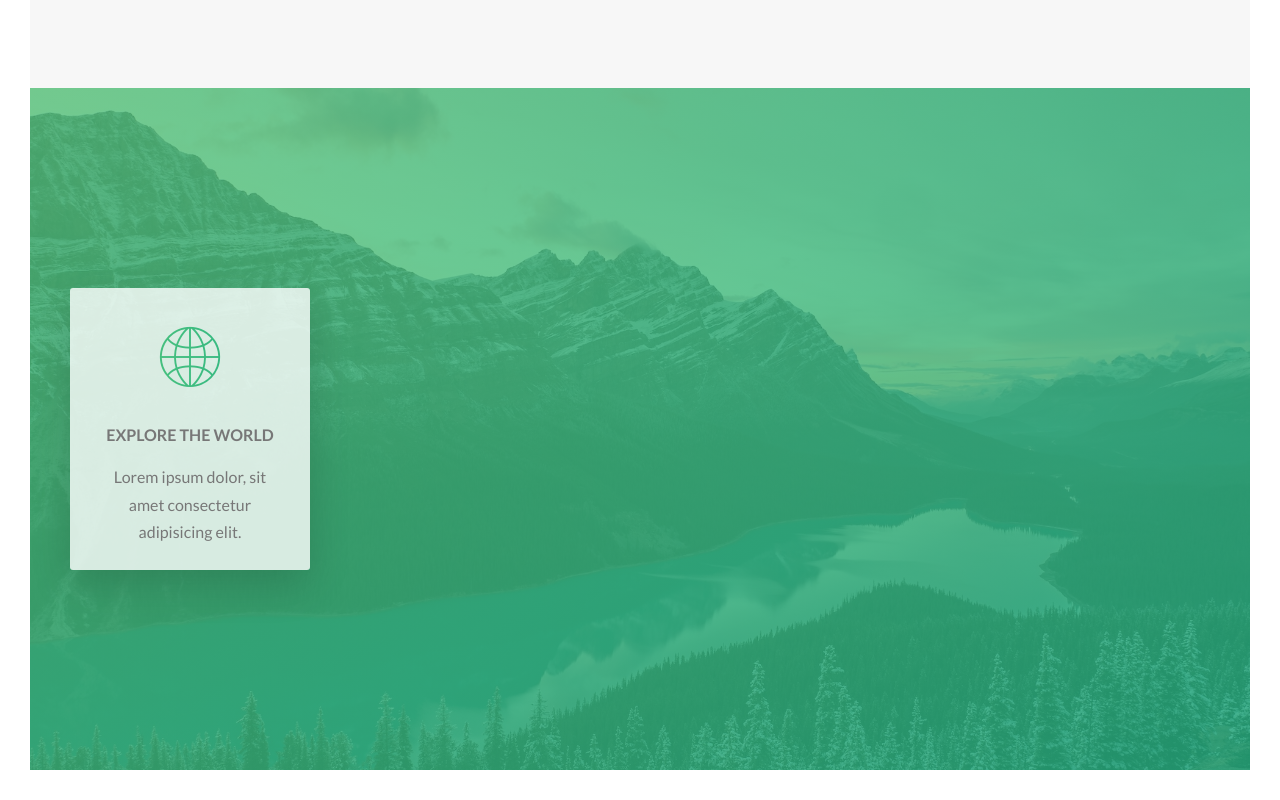
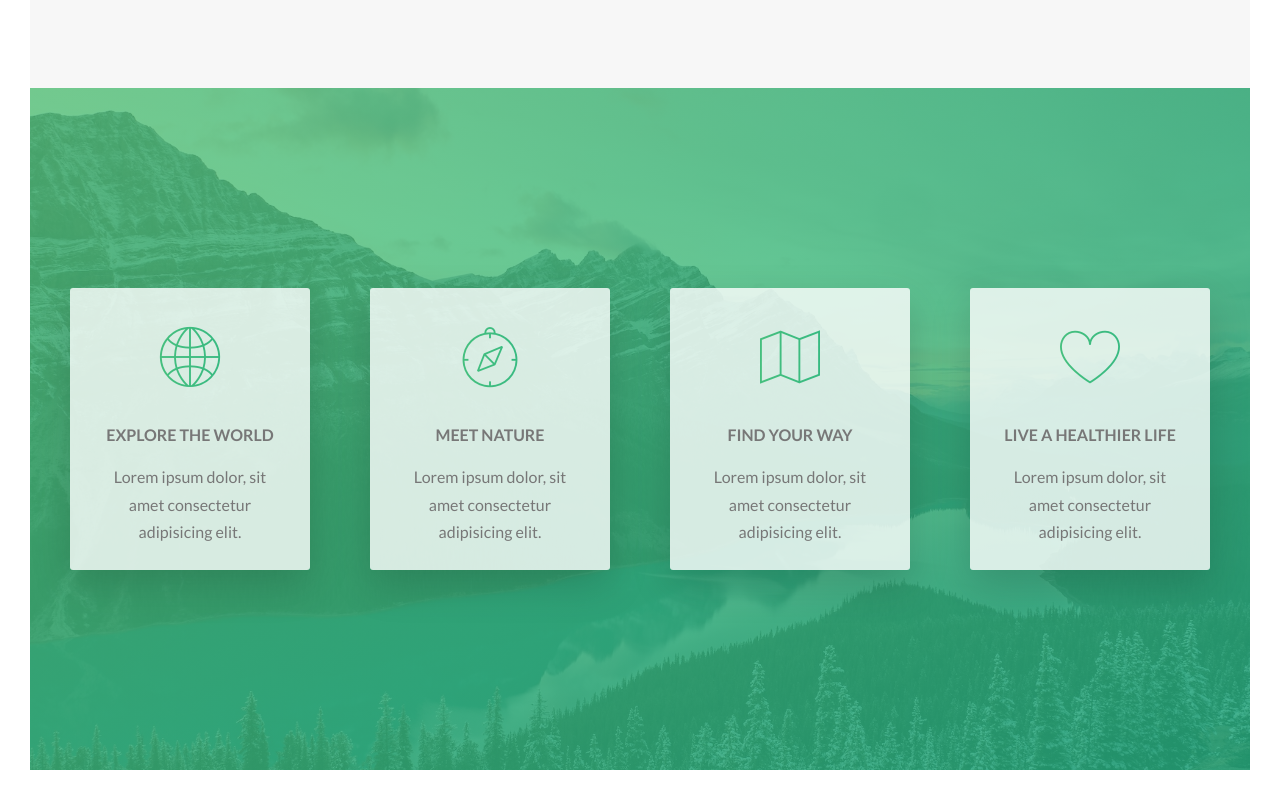
Before and after one commit to Ismaaa/frontend-training, a website: page projects/Natours/index.html in a window 1280 px wide. Shown: the part 1483-2283 px from the top of the page. Drawn offline with Linux system fonts and the light colour scheme.

Commit message:
Added markup for every feature

```diff
--- a/projects/Natours/index.html
+++ b/projects/Natours/index.html
@@ -75,9 +75,60 @@
                             </div>
                         </div>
                     </div>
-                    <!-- <div class="col-1-of-4">asd</div>
-                    <div class="col-1-of-4">asd</div>
-                    <div class="col-1-of-4">asd</div> -->
+
+                    <div class="col-1-of-4">
+                        <div class="feature-box">
+                            <div class="feature-box__icon">
+                                <i class="icon-basic-compass"></i>
+                            </div>
+                            <div class="feature-box__heading margin-bottom-small">
+                                <h3 class="heading-tertiary">
+                                    Meet nature
+                                </h3>
+                            </div>
+                            <div class="feature-box__description">
+                                <p class="paragraph">
+                                    Lorem ipsum dolor, sit amet consectetur adipisicing elit.
+                                </p>
+                            </div>
+                        </div>
+                    </div>
+
+                    <div class="col-1-of-4">
+                        <div class="feature-box">
+                            <div class="feature-box__icon">
+                                <i class="icon-basic-map"></i>
+                            </div>
+                            <div class="feature-box__heading margin-bottom-small">
+                                <h3 class="heading-tertiary">
+                                    Find your way
+                                </h3>
+                            </div>
+                            <div class="feature-box__description">
+                                <p class="paragraph">
+                                    Lorem ipsum dolor, sit amet consectetur adipisicing elit.
+                                </p>
+                            </div>
+                        </div>
+                    </div>
+
+                    <div class="col-1-of-4">
+                        <div class="feature-box">
+                            <div class="feature-box__icon">
+                                <i class="icon-basic-heart"></i>
+                            </div>
+                            <div class="feature-box__heading margin-bottom-small">
+                                <h3 class="heading-tertiary">
+                                    Live a healthier life
+                                </h3>
+                            </div>
+                            <div class="feature-box__description">
+                                <p class="paragraph">
+                                    Lorem ipsum dolor, sit amet consectetur adipisicing elit.
+                                </p>
+                            </div>
+                        </div>
+                    </div>
                 </div>
             </section>
         </main>
```
